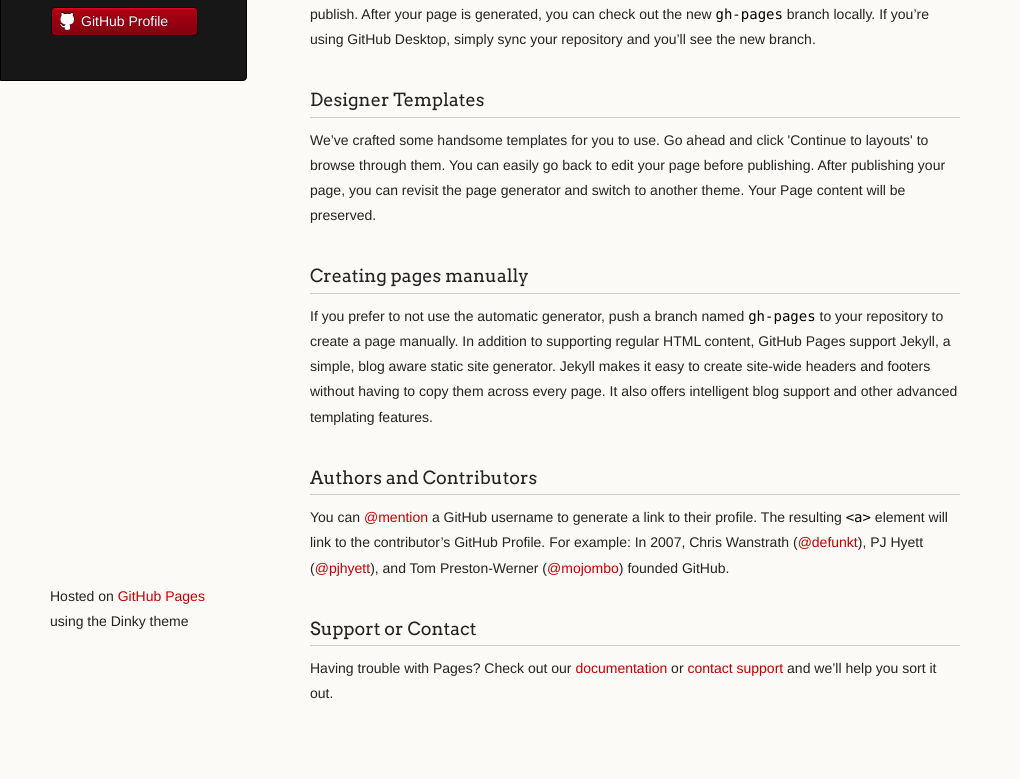
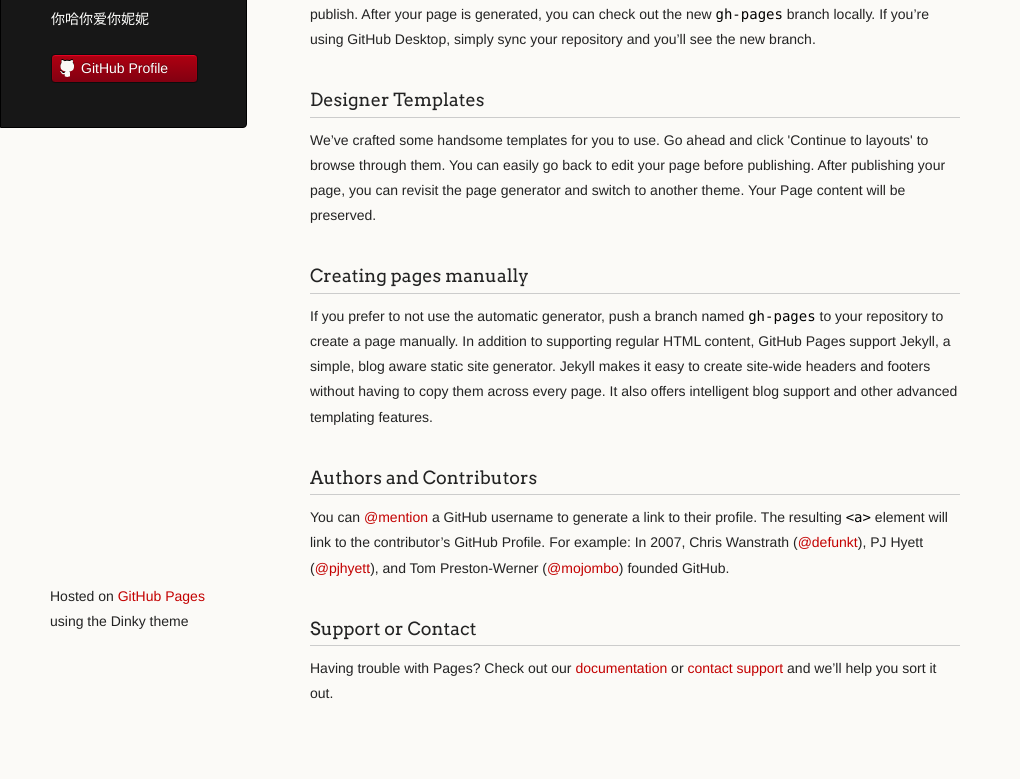
Before and after one commit to resuse/resuse.github.io, a plain HTML site: page index.html in a window 1280 px wide. Shown: the part 134-913 px from the top of the page, without its empty margins (0-1020 px from the left). Drawn offline with Linux system fonts and the light colour scheme.

Commit message:
你说是谁v
都得到

```diff
--- a/index.html
+++ b/index.html
@@ -18,7 +18,7 @@
       <header>
         <h1 class="header">Resuse.GitHub.io</h1>
         <p class="header"></p>
-
+        <p>你哈你爱你妮妮</p>
 
 
         <ul>
```
